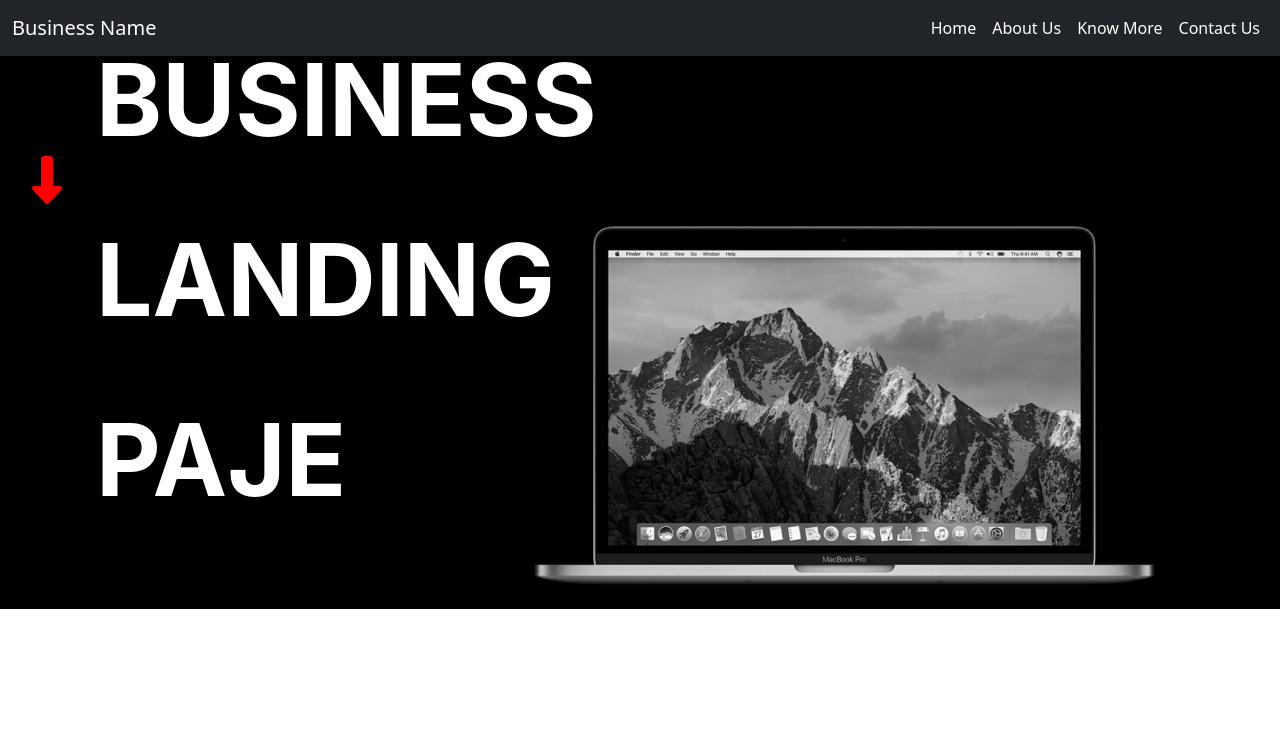
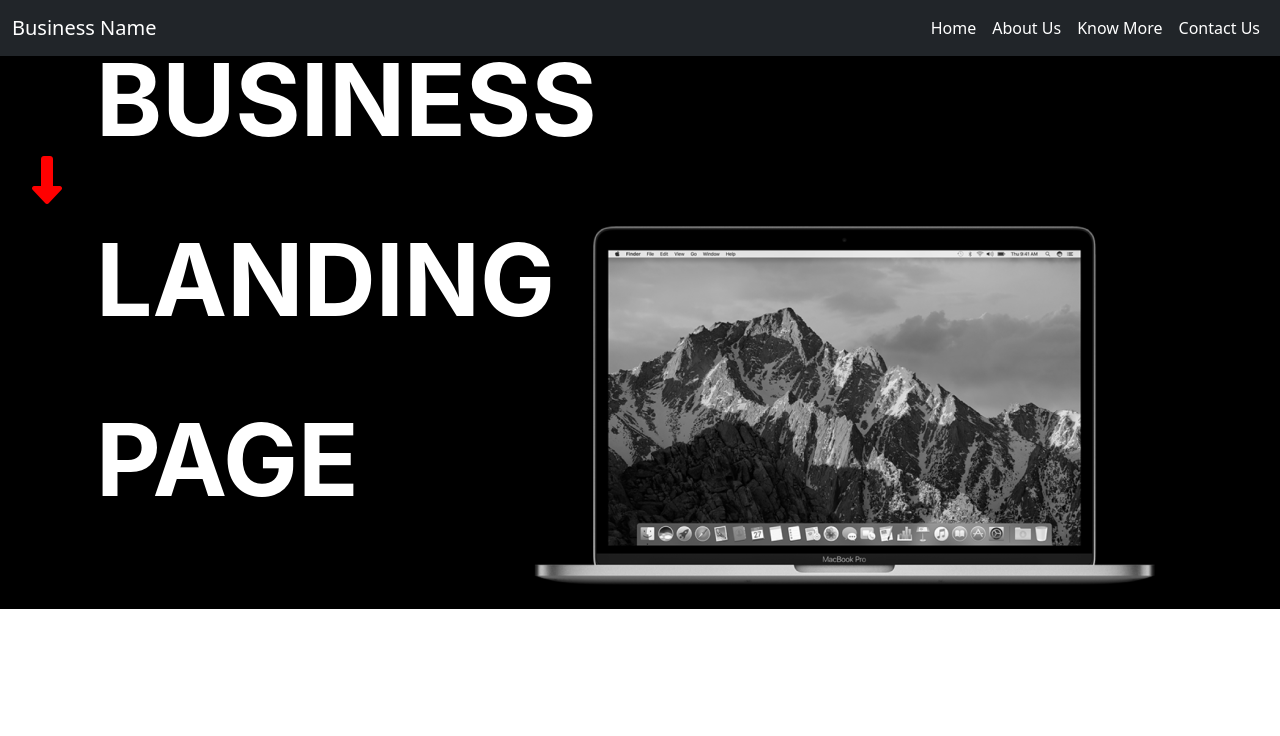
Before and after one commit to AdityaJoshi1998/pro, a plain HTML site: page index.html in a window 1280 px wide. Shown: the top 736 px of the page. Drawn offline with nearby package versions, Linux system fonts and the light colour scheme.

Commit message:
Update index.html

```diff
--- a/index.html
+++ b/index.html
@@ -45,7 +45,7 @@
       </nav>
       <section id="home">
         <div class="container">
-          <h1 class="fadee">BUSINESS<br>LANDING<br>PAJE</h1>
+          <h1 class="fadee">BUSINESS<br>LANDING<br>PAGE</h1>
             <a href="knowmore"><i class='fas fa-long-arrow-alt-down' style='font-size:48px;color:red'></i></i></a>
             <div class="right">
             <img src="pngegg 1.png"  id="home-img" alt="laptopimage">
```
